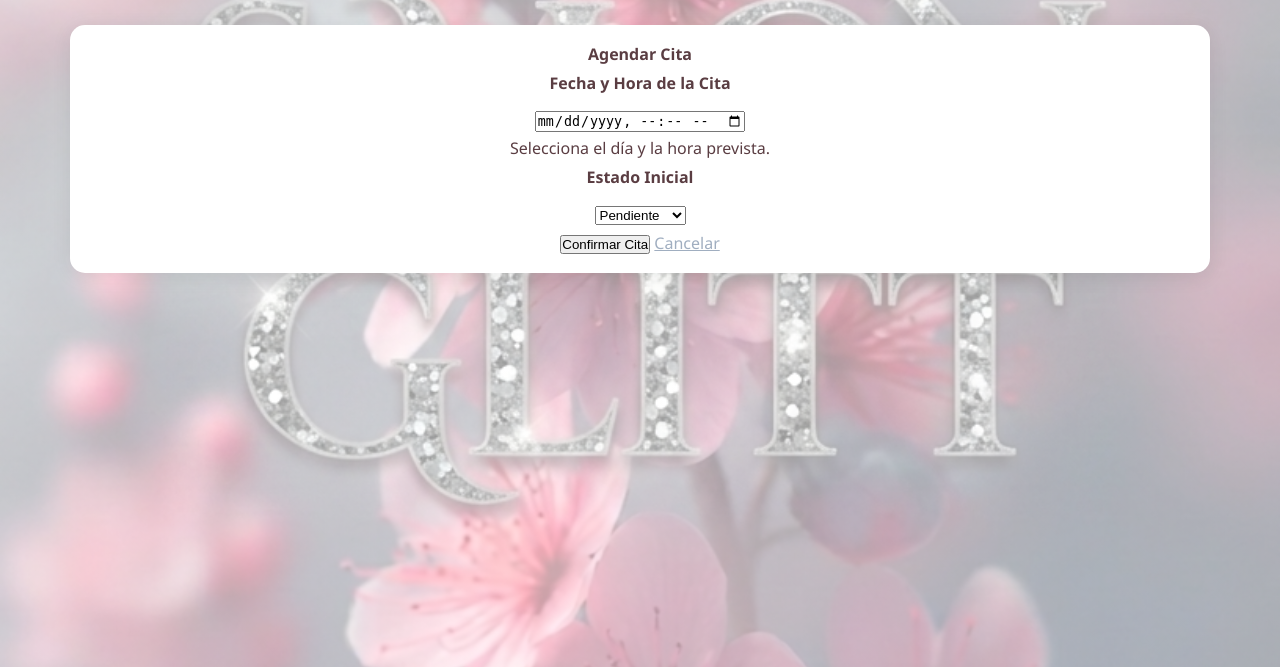
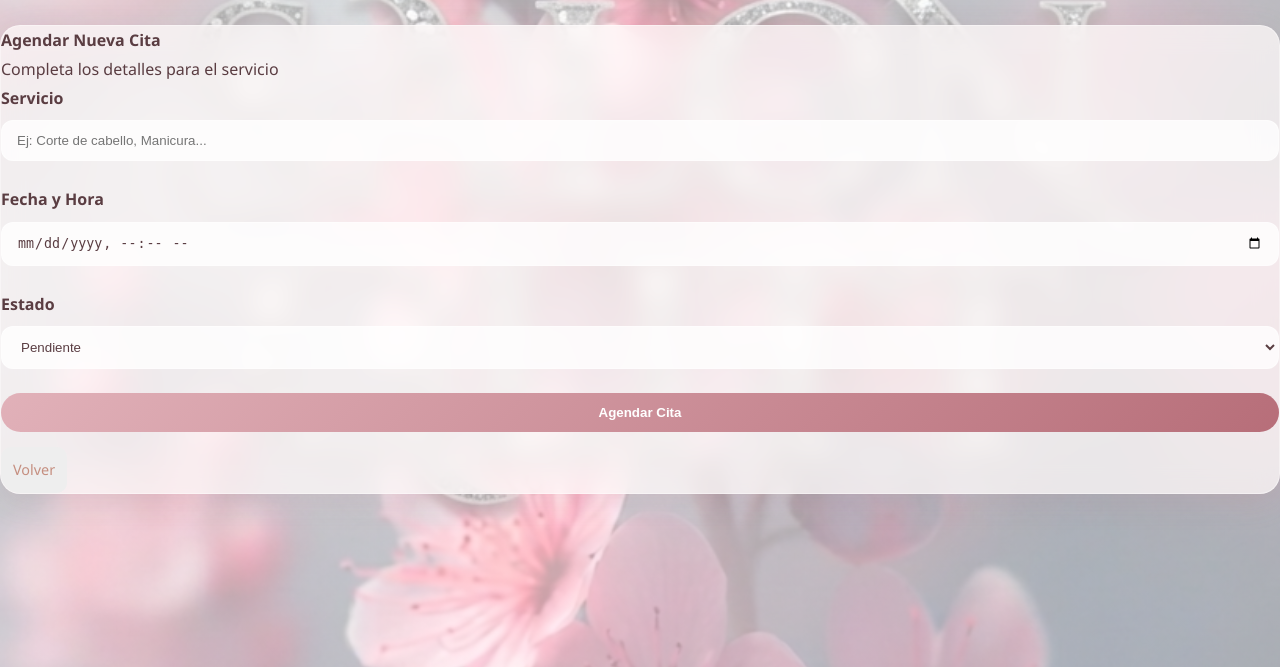
Before and after one commit to sofiabareno179-cmyk/salon-_gift, a Flask app: page /Citas/citas/nueva in a window 1280 px wide. Shown: the part 133-800 px from the top of the page. Run offline with Flask 3, Linux system fonts and the light colour scheme; a user stored in the database is signed in.

Commit message:
Update add.html

```diff
--- a/salon gift/app/templates/citas/add.html
+++ b/salon gift/app/templates/citas/add.html
@@ -1,41 +1,46 @@
 {% extends "base.html" %}
 
-{% block title %}Nueva Cita{% endblock %}
+{% block title %}Nueva Cita | Salon Gift{% endblock %}
 
 {% block content %}
-<div class="container mt-5">
-    <div class="row justify-content-center">
-        <div class="col-md-5">
-            <div class="card shadow border-0">
-                <div class="card-header bg-primary text-white text-center py-3">
-                    <h4 class="mb-0">Agendar Cita</h4>
+<div class="appointment-form-container">
+    <div class="glass-card">
+        <div class="glass-card__header">
+            <h4>Agendar Nueva Cita</h4>
+            <p>Completa los detalles para el servicio</p>
         </div>
-                <div class="card-body p-4">
+
+        <div class="glass-card__body">
             <form action="{{ url_for('citas.nueva_cita') }}" method="POST">
 
-                        <div class="mb-3">
-                            <label class="form-label fw-bold">Fecha y Hora de la Cita</label>
-                            <input type="datetime-local" name="fechahora" class="form-control form-control-lg" required>
-                            <div class="form-text">Selecciona el día y la hora prevista.</div>
+                <!-- Campo de Servicio (¡Importante para tu calendario!) -->
+                <div class="form-group">
+                    <label class="form-label">Servicio</label>
+                    <input type="text" name="servicio" class="form-control-glass"
+                           placeholder="Ej: Corte de cabello, Manicura..." required>
                 </div>
 
-                        <div class="mb-4">
-                            <label class="form-label fw-bold">Estado Inicial</label>
-                            <select name="estado" class="form-select">
+                <div class="form-group">
+                    <label class="form-label">Fecha y Hora</label>
+                    <!-- El value captura la fecha si viene del calendario -->
+                    <input type="datetime-local" name="fechahora" class="form-control-glass"
+                           value="{{ request.args.get('fecha') }}T{{ request.args.get('hora') }}" required>
+                </div>
+
+                <div class="form-group">
+                    <label class="form-label">Estado</label>
+                    <select name="estado" class="form-control-glass">
                         <option value="Pendiente" selected>Pendiente</option>
                         <option value="Confirmada">Confirmada</option>
-                                <option value="Cancelada">Cancelada</option>
                     </select>
                 </div>
 
-                        <div class="d-grid gap-2">
-                            <button type="submit" class="btn btn-success btn-lg">Confirmar Cita</button>
-                            <a href="{{ url_for('citas.listar_citas') }}" class="btn btn-light text-muted">Cancelar</a>
+                <div class="form-actions">
+                    <button type="submit" class="btn-confirm">Agendar Cita</button>
+                    <a href="{{ url_for('citas.crono_citas') }}" class="btn-cancel">Volver</a>
                 </div>
             </form>
         </div>
     </div>
 </div>
-    </div>
-</div>
 {% endblock %}
```
Lines whose indentation alone changed are shown as unchanged.
